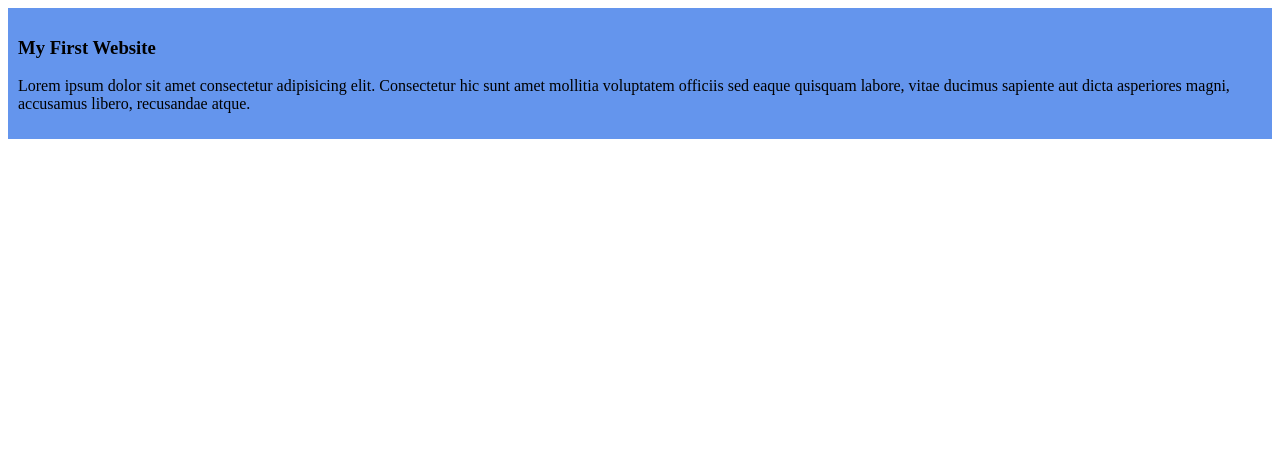
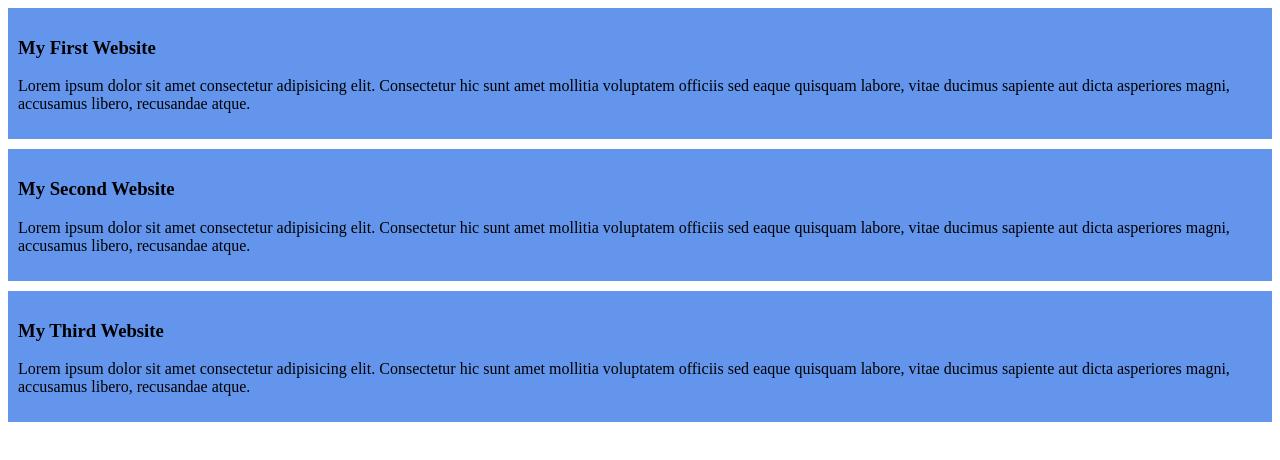
Before and after one commit to Safwanshahir/my-first-github-repo, a plain HTML site: page index.html in a window 1280 px wide. Drawn offline with Linux system fonts and the light colour scheme.

Commit message:
added the second and the third blog

```diff
--- a/index.html
+++ b/index.html
@@ -11,5 +11,13 @@
         <h3>My First Website</h3>
         <p>Lorem ipsum dolor sit amet consectetur adipisicing elit. Consectetur hic sunt amet mollitia voluptatem officiis sed eaque quisquam labore, vitae ducimus sapiente aut dicta asperiores magni, accusamus libero, recusandae atque.</p>
     </div>
+    <div>
+        <h3>My Second Website</h3>
+        <p>Lorem ipsum dolor sit amet consectetur adipisicing elit. Consectetur hic sunt amet mollitia voluptatem officiis sed eaque quisquam labore, vitae ducimus sapiente aut dicta asperiores magni, accusamus libero, recusandae atque.</p>
+    </div>
+    <div>
+        <h3>My Third Website</h3>
+        <p>Lorem ipsum dolor sit amet consectetur adipisicing elit. Consectetur hic sunt amet mollitia voluptatem officiis sed eaque quisquam labore, vitae ducimus sapiente aut dicta asperiores magni, accusamus libero, recusandae atque.</p>
+    </div>
 </body>
 </html>
--- a/styles/blog.css
+++ b/styles/blog.css
@@ -1,4 +1,5 @@
 div{
     background-color: cornflowerblue;
     padding: 10px;
+    margin-bottom: 10px;
 }
```
